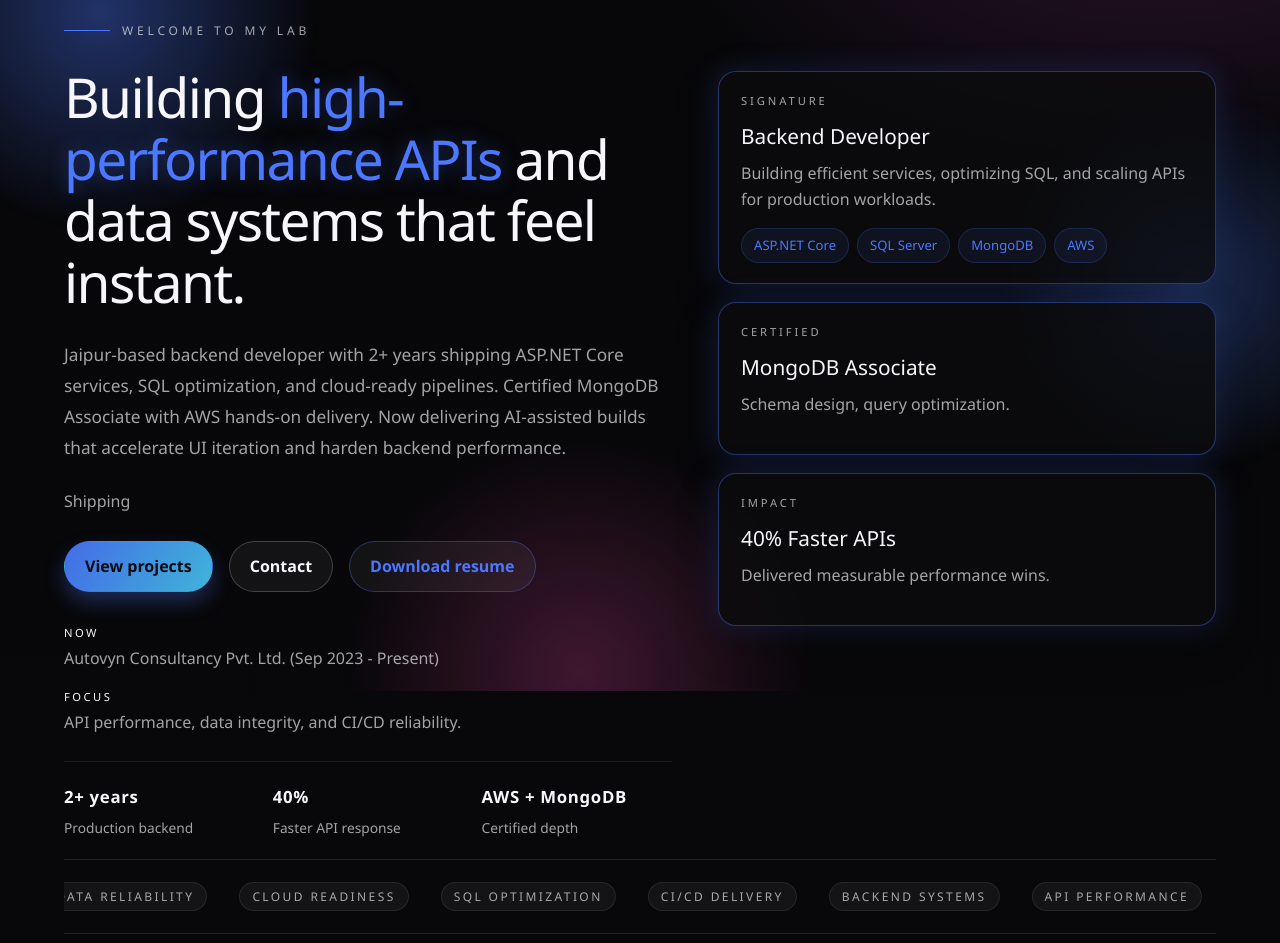
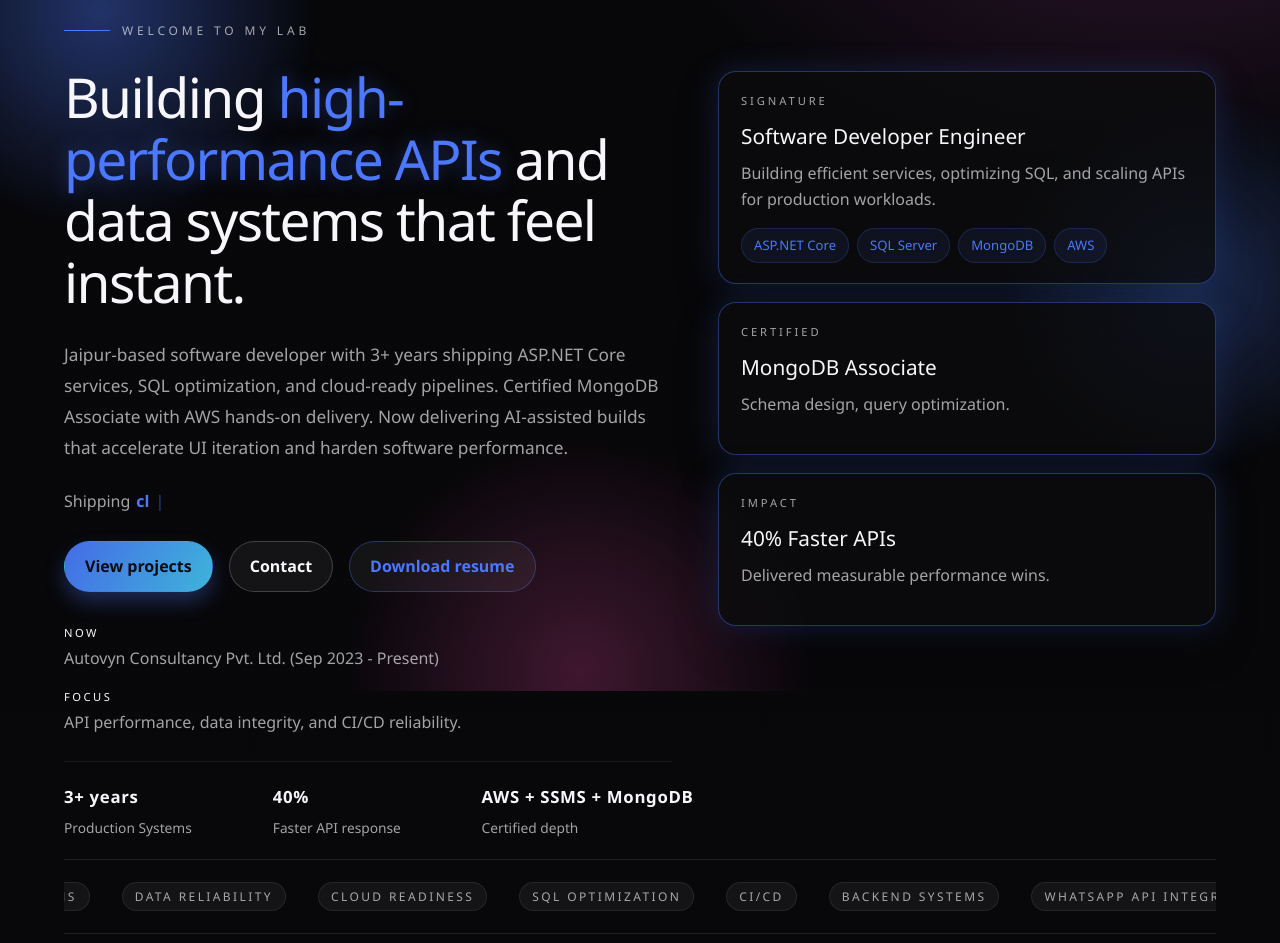
Before and after one commit to Harshxu/mainportfoliowebsite, a React (Vite) app: page / in a window 1280 px wide. Shown: the part 109-1052 px from the top of the page. Built offline with nearby package versions, Linux system fonts and the light colour scheme.

Commit message:
Update profile to Software Developer Engineer (SDE), add recent experience, and fix stats wrapping

```diff
--- a/src/App.css
+++ b/src/App.css
@@ -512,6 +512,7 @@
   font-weight: 600;
   color: var(--ink);
   letter-spacing: 0.04em;
+  white-space: nowrap;
 }
 
 .stat-label {
--- a/src/App.jsx
+++ b/src/App.jsx
@@ -114,6 +114,7 @@ function App() {
         'Lambda',
         'CloudWatch',
         'Glue',
+        'Azure',
         'SQS',
         'API Gateway',
         'Aurora & RDS',
@@ -122,7 +123,7 @@ function App() {
     },
     {
       title: 'Workflow',
-      items: ['GitHub', 'CI/CD', 'Jira', 'Excel', 'Zendesk'],
+      items: ['GitHub', 'CI/CD', 'Jira', 'Excel', 'Zendesk', 'Snyk', 'Sonar'],
     },
   ]
 
@@ -157,19 +158,36 @@ function App() {
     },
   ]
 
-  const experienceBullets = [
-    'Developed and maintained backend systems ensuring database efficiency and reliability across production environments.',
+  const experiences = [
+    {
+      role: 'Software Developer Engineer',
+      company: 'Autovyn Consultancy Pvt. Ltd., Jaipur, India',
+      period: 'Sep 2023 - Present',
+      bullets: [
+        'Developed and maintained production systems ensuring database efficiency and reliability across production environments.',
         'Optimized complex SQL queries and improved API response times by 40%.',
         'Worked across SQL and NoSQL databases including MS SQL Server, PostgreSQL, MySQL, and MongoDB.',
         'Administered SQL Server and PostgreSQL using Dapper for data access while supporting schema changes and data migrations.',
         'Led full project lifecycle from data sourcing to deployment, including branching, merging, and CI/CD pipelines.',
+      ],
+    },
+    {
+      role: 'Software Developer Engineer',
+      company: 'Dunnfox Technologies',
+      period: 'January 2023 – September 2023',
+      bullets: [
+        'Built and delivered high-performance web applications and services, expanding technical capabilities.',
+        'Designed robust database schemas and optimized data flows to support responsive system operations.',
+        'Collaborated in cross-functional teams to troubleshoot complex technical challenges and deliver quality products.',
+      ],
+    },
   ]
 
   const achievements = [
     'Reduced API response time by up to 40% through query and integration optimization.',
     'Improved SQL performance and overall system stability via targeted tuning.',
     'Delivered production-ready APIs with thorough testing and documentation.',
-    'Led end-to-end backend deployments including branching, pipelines, and production release.',
+    'Led end-to-end project deployments including branching, pipelines, and production release.',
     'Streamlined and secured data flow between environments with reliable monitoring.',
     'Applied AI-assisted workflows to speed up UI prototyping and backend validation.',
   ]
@@ -192,7 +210,7 @@ function App() {
               </span>
             </p>
             <p className="splash-sub">
-              Harsh Kumawat - Backend Developer
+              Harsh Kumawat - Software Developer Engineer
               <span className="loading-dots" aria-hidden="true">
                 <span className="dot" />
                 <span className="dot" />
@@ -225,10 +243,10 @@ function App() {
               feel instant.
             </h1>
             <p className="lead reveal" style={{ '--delay': '220ms' }}>
-              Jaipur-based backend developer with 2+ years shipping ASP.NET Core
+              Jaipur-based software developer with 3+ years shipping ASP.NET Core
               services, SQL optimization, and cloud-ready pipelines. Certified
               MongoDB Associate with AWS hands-on delivery. Now delivering
-              AI-assisted builds that accelerate UI iteration and harden backend
+              AI-assisted builds that accelerate UI iteration and harden software
               performance.
             </p>
             <p className="typing-line reveal" style={{ '--delay': '260ms' }}>
@@ -264,15 +282,15 @@ function App() {
             </div>
             <div className="hero-stats reveal" style={{ '--delay': '380ms' }}>
               <div className="stat-item">
-                <p className="stat-number">2+ years</p>
-                <p className="stat-label">Production backend</p>
+                <p className="stat-number">3+ years</p>
+                <p className="stat-label">Production Systems</p>
               </div>
               <div className="stat-item">
                 <p className="stat-number">40%</p>
                 <p className="stat-label">Faster API response</p>
               </div>
               <div className="stat-item">
-                <p className="stat-number">AWS + MongoDB</p>
+                <p className="stat-number">AWS + SSMS + MongoDB</p>
                 <p className="stat-label">Certified depth</p>
               </div>
             </div>
@@ -281,7 +299,7 @@ function App() {
           <div className="hero-stack">
             <div className="hero-card glow reveal" style={{ '--delay': '180ms' }}>
               <p className="card-label">Signature</p>
-              <p className="card-title">Backend Developer</p>
+              <p className="card-title">Software Developer Engineer</p>
               <p className="card-body">
                 Building efficient services, optimizing SQL, and scaling APIs for
                 production workloads.
@@ -310,19 +328,19 @@ function App() {
           <div className="marquee-inner">
             <div className="marquee-track">
               <span>Backend systems</span>
-              <span>API performance</span>
+              <span>Whatsapp API integrations</span>
               <span>Data reliability</span>
               <span>Cloud readiness</span>
               <span>SQL optimization</span>
-              <span>CI/CD delivery</span>
+              <span>CI/CD</span>
             </div>
             <div className="marquee-track" aria-hidden="true">
               <span>Backend systems</span>
-              <span>API performance</span>
+              <span>Whatsapp API integration</span>
               <span>Data reliability</span>
               <span>Cloud readiness</span>
               <span>SQL optimization</span>
-              <span>CI/CD delivery</span>
+              <span>CI/CD</span>
             </div>
           </div>
         </section>
@@ -381,7 +399,7 @@ function App() {
         <section id="skills" className="section">
           <div className="section-head reveal" style={{ '--delay': '0ms' }}>
             <p className="eyebrow">Core skills</p>
-            <h2 className="blur-text">Backend depth with cloud range.</h2>
+            <h2 className="blur-text">Projects depth with cloud range.</h2>
             <p>Technical breadth across APIs, data, and operations.</p>
           </div>
           <div className="grid skills-grid">
@@ -502,19 +520,21 @@ function App() {
         <section id="experience" className="section">
           <div className="section-head reveal" style={{ '--delay': '0ms' }}>
             <p className="eyebrow">Experience</p>
-            <h2 className="blur-text">Backend reliability in production.</h2>
+            <h2 className="blur-text">Building reliable production-grade software.</h2>
             <p>Driving API performance, stability, and data integrity.</p>
           </div>
-          <div className="card wide reveal" style={{ '--delay': '120ms' }}>
+          <div style={{ display: 'flex', flexDirection: 'column', gap: '30px', width: '100%' }}>
+            {experiences.map((exp, expIdx) => (
+              <div className="card wide reveal" style={{ '--delay': `${120 + expIdx * 80}ms` }} key={exp.company}>
                 <div className="experience-head">
                   <div>
-                <h3>Backend Developer</h3>
-                <p>Autovyn Consultancy Pvt. Ltd., Jaipur, India</p>
+                    <h3>{exp.role}</h3>
+                    <p>{exp.company}</p>
                   </div>
-              <span className="pill">Sep 2023 - Present</span>
+                  <span className="pill">{exp.period}</span>
                 </div>
                 <ul className="clean-list">
-              {experienceBullets.map((item, index) => (
+                  {exp.bullets.map((item, index) => (
                     <li
                       className="reveal"
                       style={{ '--delay': `${140 + index * 70}ms` }}
@@ -524,6 +544,8 @@ function App() {
                     </li>
                   ))}
                 </ul>
+              </div>
+            ))}
           </div>
         </section>
 
@@ -585,7 +607,7 @@ function App() {
           <div className="section-head reveal" style={{ '--delay': '0ms' }}>
             <p className="eyebrow">Contact</p>
             <h2 className="blur-text">Let's build something sharp.</h2>
-            <p>Open to backend roles and product collaborations.</p>
+            <p>Open to software developer roles and product collaborations.</p>
           </div>
           <div className="card wide contact-card reveal" style={{ '--delay': '140ms' }}>
             <div>
@@ -622,7 +644,7 @@ function App() {
       </main>
 
       <footer className="footer reveal" style={{ '--delay': '0ms' }}>
-        <p>Harsh Kumawat - Backend Developer - Jaipur, India</p>
+        <p>Harsh Kumawat - Software Developer Engineer - Jaipur, India</p>
       </footer>
 
     </div>
```
Also changed, not shown: 1 other file (tests, documents, lock files or other folders). Lines whose indentation alone changed are shown as unchanged.
